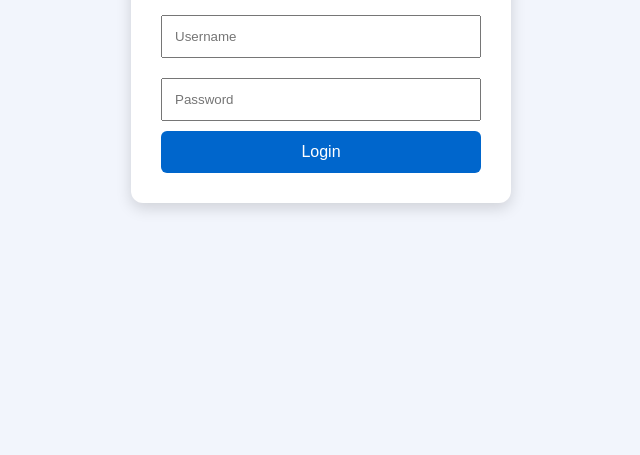
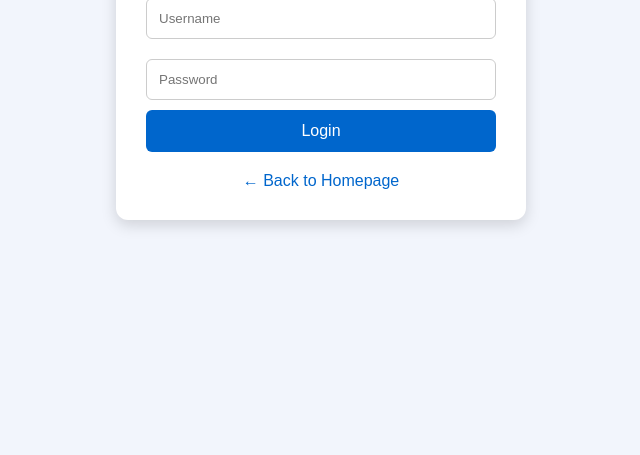
Before and after one commit to Youngumar01/faruq-academy, a plain HTML site: page admin-login.html in a window 1280 px wide. Shown: the part 345-800 px from the top of the page, without its empty margins (319-959 px from the left). Drawn offline with Linux system fonts and the light colour scheme.

Commit message:
Fix admin login

```diff
--- a/admin-login.html
+++ b/admin-login.html
@@ -21,7 +21,7 @@ background:#fff;
     padding:30px;
     border-radius:12px;
     box-shadow:0 5px 15px rgba(0,0,0,.15);
-width:320px;
+    width:350px;
 }
 
 h2{
@@ -33,6 +33,8 @@ input{
     width:100%;
     padding:12px;
     margin:10px 0;
+    border:1px solid #ccc;
+    border-radius:6px;
     box-sizing:border-box;
 }
 
@@ -40,7 +42,7 @@ button{
     width:100%;
     padding:12px;
     background:#0066cc;
-color:#fff;
+    color:white;
     border:none;
     border-radius:6px;
     font-size:16px;
@@ -50,17 +52,63 @@ cursor:pointer;
 button:hover{
     background:#004c99;
 }
+
+.back{
+    display:block;
+    text-align:center;
+    margin-top:20px;
+    text-decoration:none;
+    color:#0066cc;
+}
 </style>
+
 </head>
 <body>
 
 <div class="card">
-<h2>🔐 Admin Login</h2>
 
-<input type="text" id="username" placeholder="Username">
-<input type="password" id="password" placeholder="Password">
+<h2>🔐 Faruq Academy Admin</h2>
 
-<button onclick="login()">Login</button>
+<input
+type="text"
+id="username"
+placeholder="Username">
+
+<input
+type="password"
+id="password"
+placeholder="Password">
+
+<button onclick="login()">
+Login
+</button>
+
+<a href="index.html" class="back">
+← Back to Homepage
+</a>
+
 </div>
 
 <script>
+
+function login(){
+
+const username=document.getElementById("username").value.trim();
+const password=document.getElementById("password").value;
+
+if(username==="admin" && password==="faruq123"){
+
+window.location.href="admin.html";
+
+}else{
+
+alert("Incorrect username or password!");
+
+}
+
+}
+
+</script>
+
+</body>
+</html>
```
Lines whose indentation alone changed are shown as unchanged.
